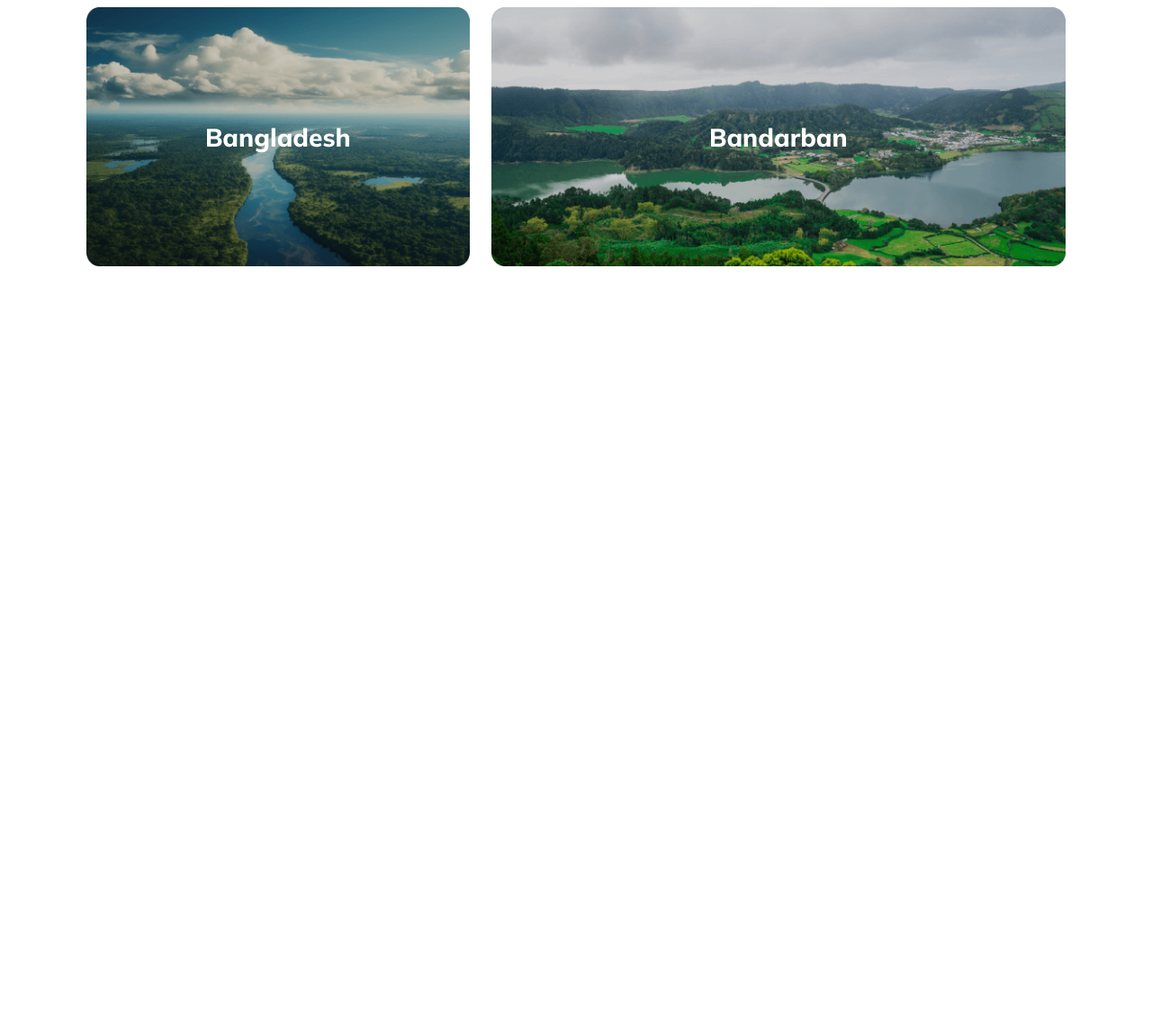
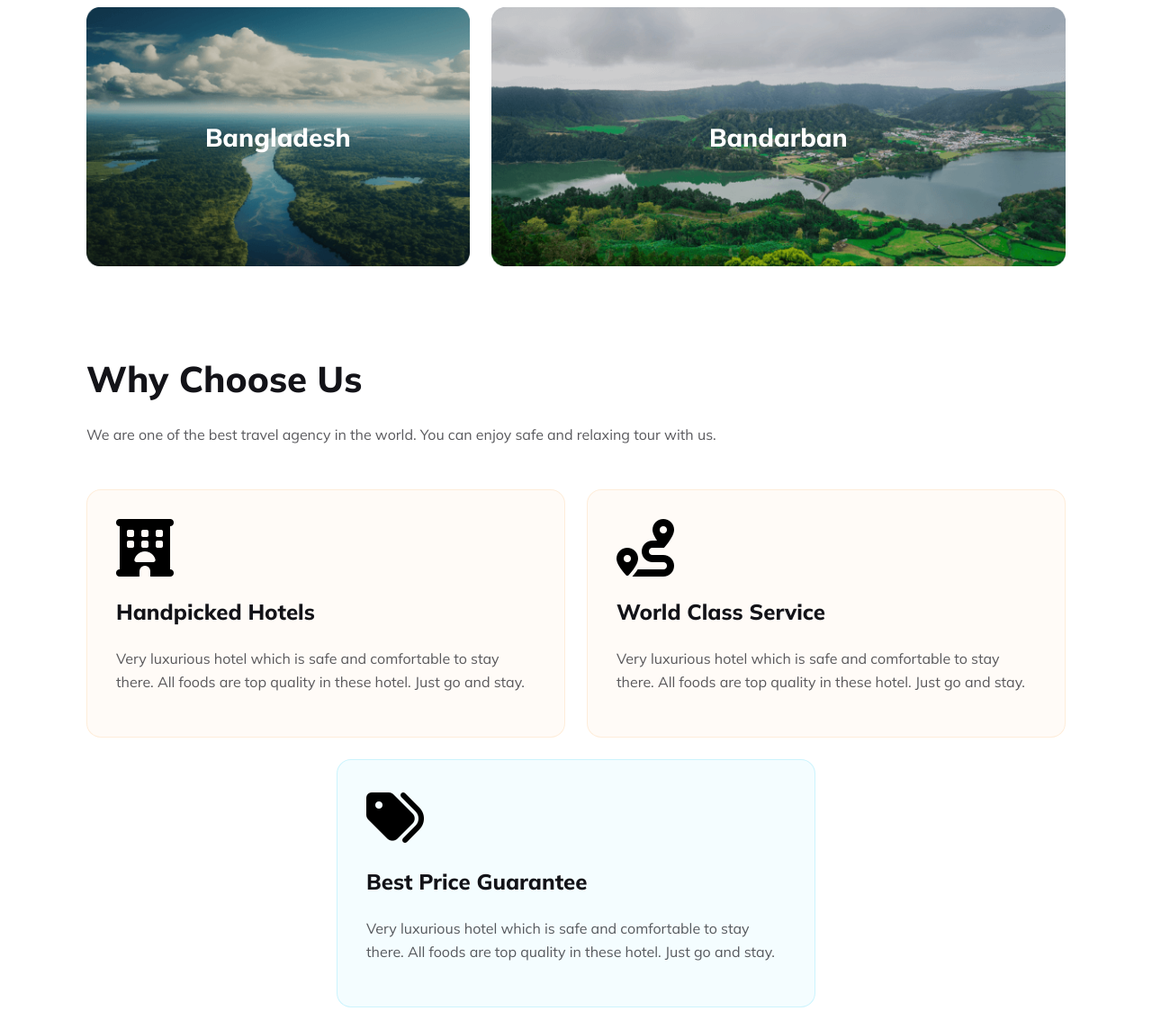
Before and after one commit to MdShariarAbrar/assignment-2-wanderloom-adventures, a plain HTML site: page index.html in a window 1280 px wide. Shown: the part 2335-3479 px from the top of the page at 90% size. Before the commit the page ends 2635 px from the top, so only its background shows below. Drawn offline with Linux system fonts and the light colour scheme.

Commit message:
added why choose us section

```diff
--- a/index.html
+++ b/index.html
@@ -132,6 +132,38 @@
                 </div>
             </div>
         </section>
+
+        <!-- ==========================================
+        =======choose section===================== -->
+        <section class="choose">
+            <div class="choose-text">
+                <h2 class="title-primary">Why Choose Us</h2>
+                <p class="description-primary">We are one of the best travel agency in the world. You can enjoy safe and relaxing tour with us. </p>
+            </div>
+            <div class="choose-container">
+                <div class="choose-card bg-pink">
+                    <i class="fa-solid fa-hotel"></i>
+                    <h3 class="title-secondary">Handpicked Hotels</h3>
+                    <p class="description-primary">Very luxurious hotel which is safe and comfortable to stay there. All foods are top quality in these hotel. Just go and stay.</p>
+                </div>
+
+                <div class="choose-card bg-pink">
+                    <i class="fa-solid fa-route"></i>
+                    <h3 class="title-secondary">World Class Service</h3>
+                    <p class="description-primary">Very luxurious hotel which is safe and comfortable to stay there. All foods are top quality in these hotel. Just go and stay.</p>
+                </div>
+
+
+
+            </div>
+            <div class="center-div">
+                <div class="choose-card bg-green center">
+                    <i class="fa-solid fa-tags"></i>
+                    <h3 class="title-secondary">Best Price Guarantee</h3>
+                    <p class="description-primary">Very luxurious hotel which is safe and comfortable to stay there. All foods are top quality in these hotel. Just go and stay.</p>
+                </div>
+            </div>
+        </section>
     </main>
 
 </body>
--- a/styles/style.css
+++ b/styles/style.css
@@ -14,6 +14,13 @@
     font-size: 2.5rem;
     font-weight: 800;
     margin-bottom: 24px;
+}
+
+.title-secondary {
+    color: #131318;
+    font-size: 24px;
+    font-weight: 800;
+    margin: 24px 0;
 }
 
 .description-primary {
@@ -214,6 +221,45 @@ main {
 
 }
 
+/*================================
+======== choose section =========*/
+.choose-text {
+    margin-bottom: 48px;
+    margin-top: 100px;
+}
+.choose-container {
+    display: grid;
+    grid-template-columns: repeat(2, 1fr);
+    gap: 24px;
+
+
+}
+
+.bg-pink {
+    border-radius: 16px;
+    border: 1px solid rgba(251, 181, 99, 0.20);
+    background: rgba(251, 181, 99, 0.05);
+    padding: 32px;
+
+}
+.bg-green {
+    border-radius: 16px;
+    border: 1px solid rgba(41, 206, 246, 0.20);
+    background: rgba(41, 206, 246, 0.05);
+    padding: 32px;
+
+
+
+}
+.center-div{
+    width: calc((100% - 24px) / 2) ;
+    margin: 24px auto;
+}
+
+.choose-card .fa-solid {
+    font-size: 4em;
+    font-weight: 900;
+}
 
 
 
@@ -298,4 +344,12 @@ main {
     .div-1 , .div-2, .div-3 {
         grid-template-columns: 1fr;
     }
+
+    /* choose section */
+    .choose-container {
+        grid-template-columns: 1fr;
+    }
+    .center-div{
+        width: 100%;
+    }
 }
```
